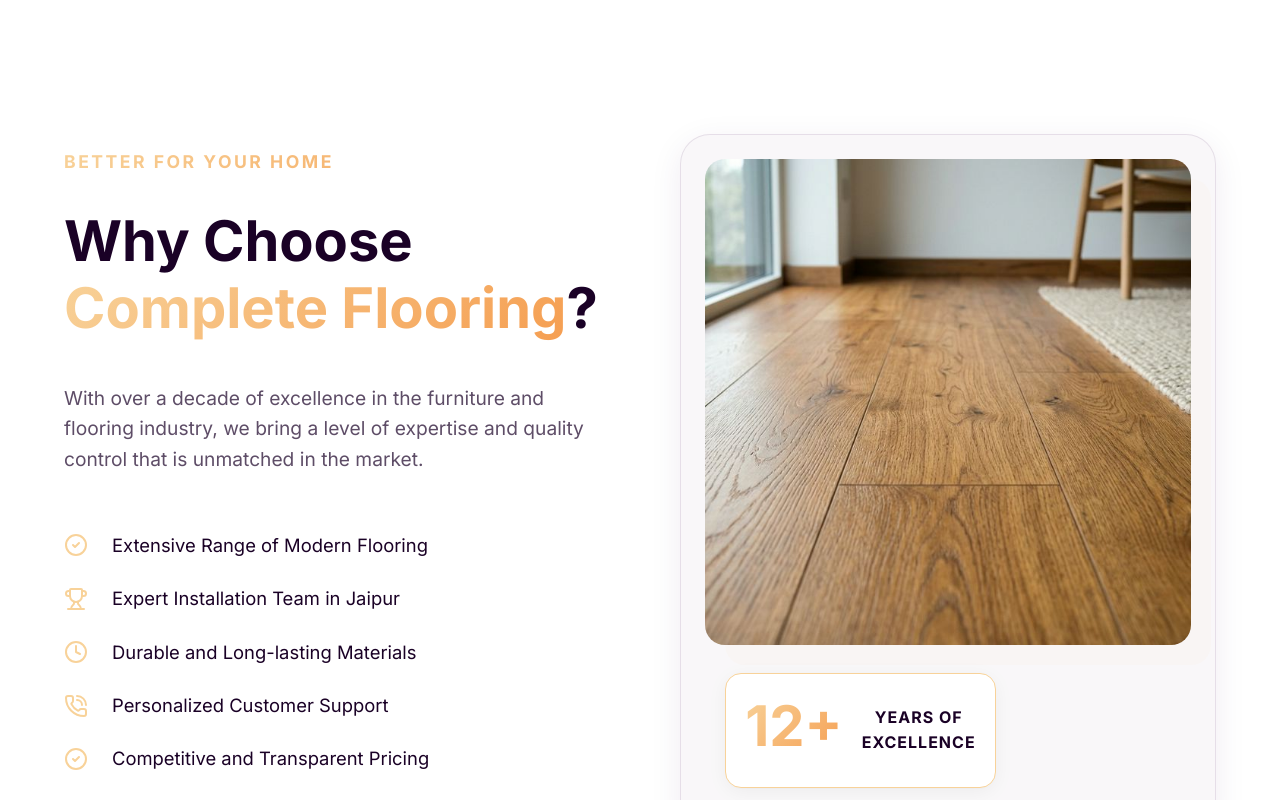
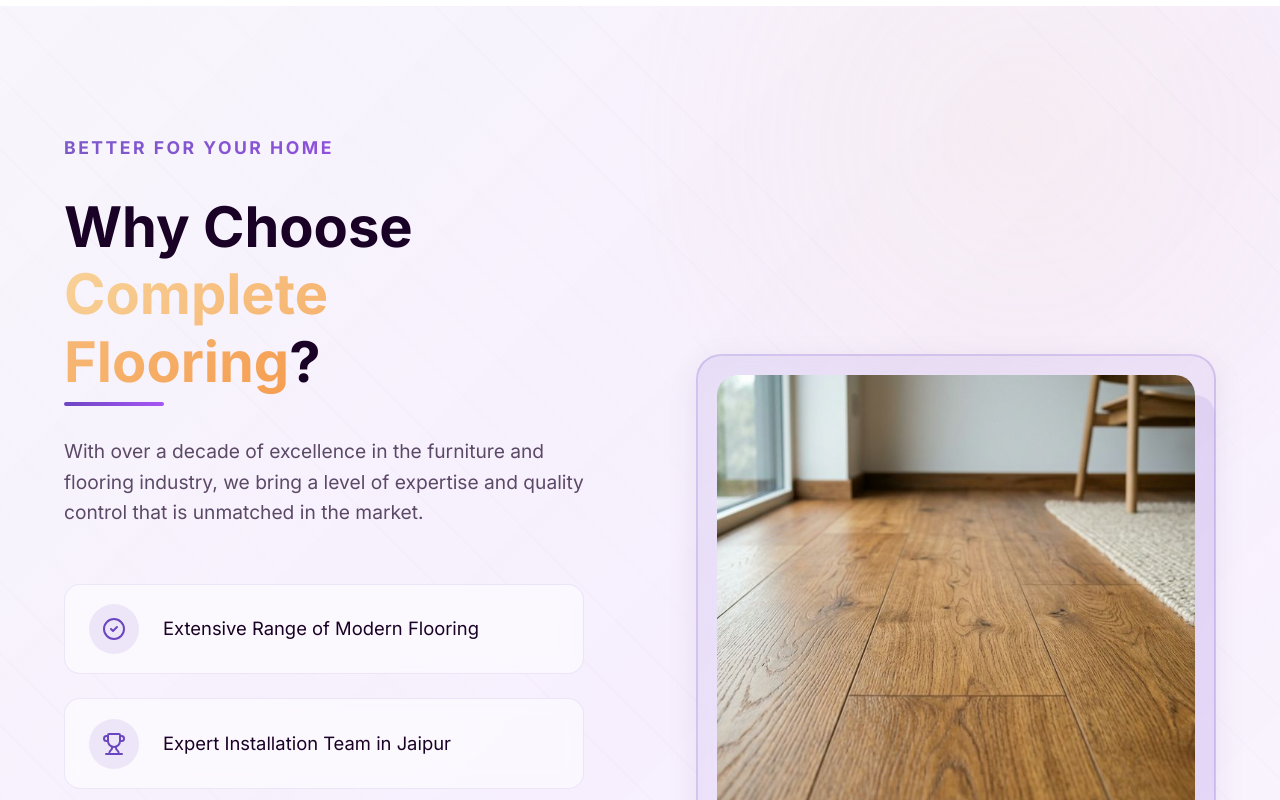
Before and after one commit to Eshbanoliver/complete-flooring-website-showcase, a React (Vite) app: page /about in a window 1280 px wide. Shown: the part 3440-4240 px from the top of the page. Built offline with nearby package versions, Linux system fonts and the light colour scheme.

Commit message:
Updated files

```diff
--- a/src/components/WhyChooseUs.css
+++ b/src/components/WhyChooseUs.css
@@ -1,12 +1,46 @@
 .why-us-section {
-  background: var(--bg-dark);
+  background:
+    linear-gradient(135deg, rgba(107, 70, 193, 0.05) 0%, rgba(147, 51, 234, 0.08) 50%, rgba(168, 85, 247, 0.05) 100%),
+    repeating-linear-gradient(45deg, transparent, transparent 50px, rgba(107, 70, 193, 0.02) 50px, rgba(107, 70, 193, 0.02) 51px);
+  position: relative;
+  overflow: hidden;
+}
+
+.why-us-section::before {
+  content: '';
+  position: absolute;
+  top: -20%;
+  right: -10%;
+  width: 60%;
+  height: 60%;
+  background: radial-gradient(circle, rgba(248, 210, 153, 0.1) 0%, transparent 70%);
+  border-radius: 50%;
+  animation: float 8s ease-in-out infinite;
+}
+
+.why-us-section::after {
+  content: '';
+  position: absolute;
+  bottom: -20%;
+  left: -10%;
+  width: 50%;
+  height: 50%;
+  background: radial-gradient(circle, rgba(107, 70, 193, 0.08) 0%, transparent 70%);
+  border-radius: 50%;
+  animation: float 8s ease-in-out infinite reverse;
+}
+
+@keyframes float {
+  0%, 100% { transform: translateY(0px) scale(1); }
+  50% { transform: translateY(-20px) scale(1.05); }
 }
 
 .why-us-grid {
   display: grid;
-  grid-template-columns: repeat(auto-fit, minmax(350px, 1fr));
-  gap: 5rem;
-  align-items: center;
+  grid-template-columns: 1fr 1fr;
+  gap: 3rem;
+  align-items: stretch;
+  min-height: 500px;
 }
 
 .why-us-content .subtitle {
@@ -15,12 +49,40 @@
   text-transform: uppercase;
   margin-bottom: 2rem;
   display: block;
+  background: linear-gradient(135deg, #6B46C1, #9333EA);
+  -webkit-background-clip: text;
+  -webkit-text-fill-color: transparent;
+  background-clip: text;
+  animation: shimmer 3s ease-in-out infinite;
+}
+
+@keyframes shimmer {
+  0%, 100% { opacity: 0.8; }
+  50% { opacity: 1; }
 }
 
 .why-us-content .title {
   font-size: clamp(2.5rem, 6vw, 3.5rem);
   color: var(--text);
   margin-bottom: 2.5rem;
+  position: relative;
+}
+
+.why-us-content .title::after {
+  content: '';
+  position: absolute;
+  bottom: -10px;
+  left: 0;
+  width: 100px;
+  height: 4px;
+  background: linear-gradient(135deg, #6B46C1, #A855F7);
+  border-radius: 2px;
+  animation: expandWidth 2s ease-out forwards;
+}
+
+@keyframes expandWidth {
+  from { width: 0; }
+  to { width: 100px; }
 }
 
 .why-us-content .desc {
@@ -41,58 +103,168 @@
   gap: 1.5rem;
   font-size: 1.15rem;
   color: var(--text);
+  padding: 1.2rem 1.5rem;
+  background: rgba(255, 255, 255, 0.5);
+  backdrop-filter: blur(10px);
+  border: 1px solid rgba(107, 70, 193, 0.1);
+  border-radius: 16px;
+  transition: all 0.4s cubic-bezier(0.175, 0.885, 0.32, 1.275);
+  position: relative;
+  overflow: hidden;
+}
+
+.reasons-list li::before {
+  content: '';
+  position: absolute;
+  top: 0;
+  left: -100%;
+  width: 100%;
+  height: 100%;
+  background: linear-gradient(90deg, transparent, rgba(107, 70, 193, 0.05), transparent);
+  transition: left 0.6s ease;
+}
+
+.reasons-list li:hover {
+  transform: translateX(10px);
+  background: rgba(255, 255, 255, 0.8);
+  border-color: rgba(107, 70, 193, 0.3);
+  box-shadow: 0 8px 25px rgba(107, 70, 193, 0.15);
+}
+
+.reasons-list li:hover::before {
+  left: 100%;
 }
 
 .check-icon {
-  color: var(--secondary);
+  color: #6B46C1;
   display: flex;
   align-items: center;
   justify-content: center;
+  width: 50px;
+  height: 50px;
+  background: rgba(107, 70, 193, 0.1);
+  border-radius: 50%;
+  flex-shrink: 0;
+  transition: all 0.3s ease;
+  position: relative;
+  z-index: 2;
+}
+
+.reasons-list li:hover .check-icon {
+  background: linear-gradient(135deg, #6B46C1, #9333EA);
+  color: white;
+  transform: scale(1.1) rotate(5deg);
+  box-shadow: 0 4px 15px rgba(107, 70, 193, 0.3);
+}
+
+.why-us-content {
+  display: flex;
+  flex-direction: column;
+  justify-content: center;
+  padding-right: 2rem;
+  height: 100%;
 }
 
 .why-us-image {
   position: relative;
+  display: flex;
+  align-items: center;
+  justify-content: center;
+  height: 100%;
+  padding-left: 2rem;
 }
 
 .image-stack {
   position: relative;
-  padding: 1.5rem;
-  border-radius: 30px;
+  padding: 1.2rem;
+  border-radius: 25px;
+  background: linear-gradient(135deg, rgba(107, 70, 193, 0.1), rgba(147, 51, 234, 0.05));
+  backdrop-filter: blur(15px);
+  border: 2px solid rgba(107, 70, 193, 0.2);
+  transition: all 0.6s ease;
+  transform-style: preserve-3d;
+  max-width: 100%;
+}
+
+.image-stack:hover {
+  transform: rotateY(5deg) rotateX(-5deg);
+  box-shadow: 0 25px 50px rgba(107, 70, 193, 0.2);
 }
 
 .image-stack img {
   width: 100%;
   border-radius: 20px;
-  box-shadow: 20px 20px 0px rgba(248, 210, 153, 0.05);
+  box-shadow: 20px 20px 0px rgba(107, 70, 193, 0.1);
+  transition: all 0.6s ease;
+}
+
+.image-stack:hover img {
+  transform: scale(1.02);
+  box-shadow: 25px 25px 0px rgba(147, 51, 234, 0.15);
 }
 
 .experience-badge {
   position: absolute;
-  bottom: -30px;
-  right: -30px;
-  padding: 2.5rem;
+  bottom: -20px;
+  right: -20px;
+  padding: 1.5rem 2rem;
   text-align: center;
-  border-radius: 25px;
+  border-radius: 18px;
   min-width: 180px;
-  border: 1px solid var(--secondary) !important;
+  background: linear-gradient(135deg, #6B46C1, #9333EA);
+  border: 3px solid rgba(255, 255, 255, 0.3);
+  box-shadow: 0 15px 35px rgba(107, 70, 193, 0.3);
+  transition: all 0.4s cubic-bezier(0.175, 0.885, 0.32, 1.275);
+  animation: pulse 3s ease-in-out infinite;
+}
+
+@keyframes pulse {
+  0%, 100% { transform: scale(1); }
+  50% { transform: scale(1.05); }
+}
+
+.experience-badge:hover {
+  transform: scale(1.1) rotate(-5deg);
+  box-shadow: 0 20px 40px rgba(147, 51, 234, 0.4);
 }
 
 .experience-badge h1 {
-  font-size: 3.5rem;
+  font-size: 3rem;
   margin-bottom: 0.5rem;
+  color: #F8D299;
+  text-shadow: 0 2px 4px rgba(0, 0, 0, 0.2);
+  font-weight: 800;
+  line-height: 1;
 }
 
 .experience-badge p {
   font-weight: 700;
   text-transform: uppercase;
   letter-spacing: 1px;
+  color: #F8D299;
+  text-shadow: 0 1px 2px rgba(0, 0, 0, 0.1);
+  font-size: 0.9rem;
+  line-height: 1.2;
+  margin: 0;
 }
 
 @media (max-width: 992px) {
+  .why-us-grid {
+    grid-template-columns: 1fr;
+    gap: 3rem;
+    min-height: auto;
+  }
+
+  .why-us-content,
+  .why-us-image {
+    height: auto;
+    padding: 0;
+  }
+
   .experience-badge {
     position: relative;
     bottom: auto;
     right: auto;
-    margin-top: 3rem;
+    margin-top: 2rem;
   }
 }
--- a/src/components/WhyChooseUs.jsx
+++ b/src/components/WhyChooseUs.jsx
@@ -23,9 +23,27 @@
             viewport={{ once: true }}
             className="why-us-content"
         >
-          <h5 className="gradient-text subtitle">Better for your home</h5>
-          <h2 className="title">Why Choose <span className="gradient-text">Complete Flooring</span>?</h2>
-          <p className="desc">With over a decade of excellence in the furniture and flooring industry, we bring a level of expertise and quality control that is unmatched in the market.</p>
+          <motion.h5
+            className="gradient-text subtitle"
+            initial={{ opacity: 0, y: 20 }}
+            whileInView={{ opacity: 1, y: 0 }}
+            transition={{ delay: 0.2, duration: 0.6 }}
+            viewport={{ once: true }}
+          >Better for your home</motion.h5>
+          <motion.h2
+            className="title"
+            initial={{ opacity: 0, y: 30 }}
+            whileInView={{ opacity: 1, y: 0 }}
+            transition={{ delay: 0.4, duration: 0.8 }}
+            viewport={{ once: true }}
+          >Why Choose <span className="gradient-text">Complete Flooring</span>?</motion.h2>
+          <motion.p
+            className="desc"
+            initial={{ opacity: 0, y: 20 }}
+            whileInView={{ opacity: 1, y: 0 }}
+            transition={{ delay: 0.6, duration: 0.6 }}
+            viewport={{ once: true }}
+          >With over a decade of excellence in the furniture and flooring industry, we bring a level of expertise and quality control that is unmatched in the market.</motion.p>
 
           <ul className="reasons-list">
             {reasons.map((r, i) => (
@@ -33,8 +51,12 @@
                 key={i}
                 initial={{ opacity: 0, x: -20 }}
                 whileInView={{ opacity: 1, x: 0 }}
-                transition={{ delay: i * 0.1, duration: 0.5 }}
+                transition={{ delay: 0.8 + i * 0.1, duration: 0.5 }}
                 viewport={{ once: true }}
+                whileHover={{
+                  x: 10,
+                  transition: { duration: 0.3 }
+                }}
               >
                 <div className="check-icon">{r.icon}</div>
                 <span>{r.text}</span>
```
